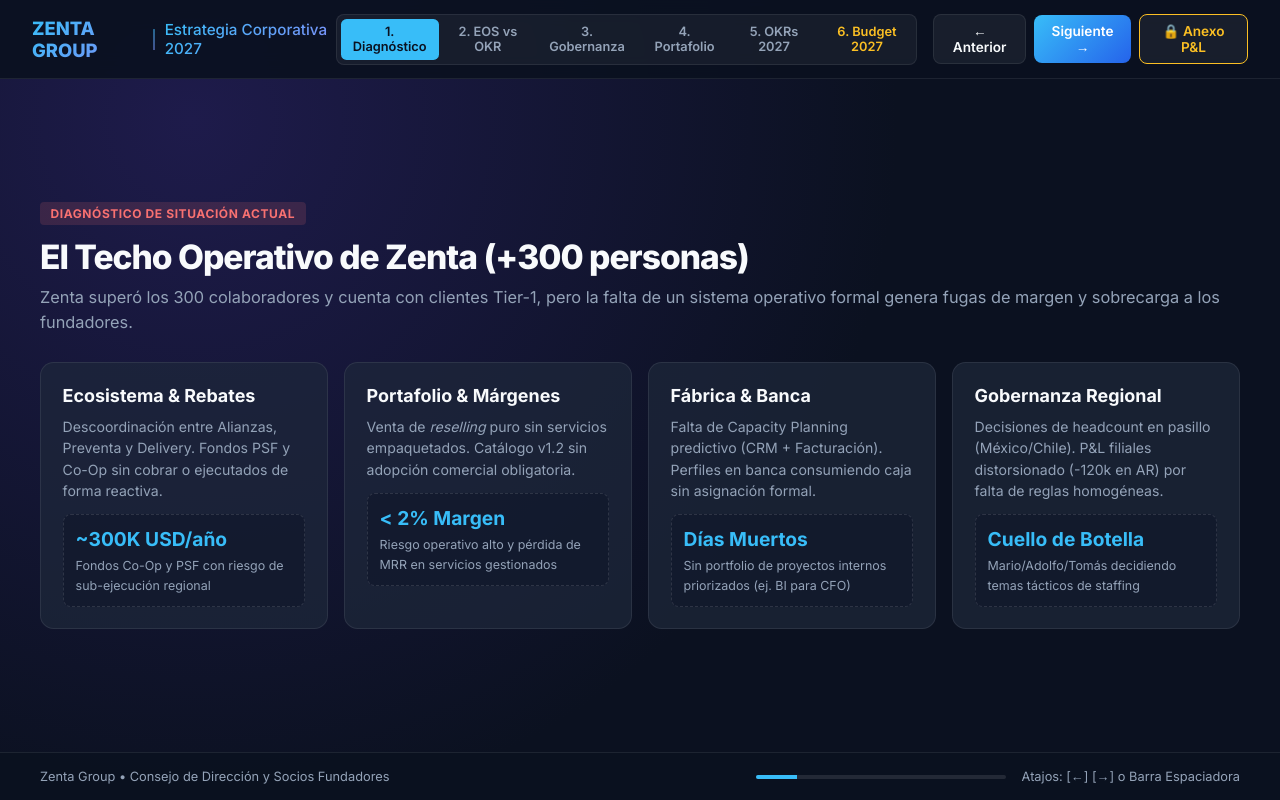
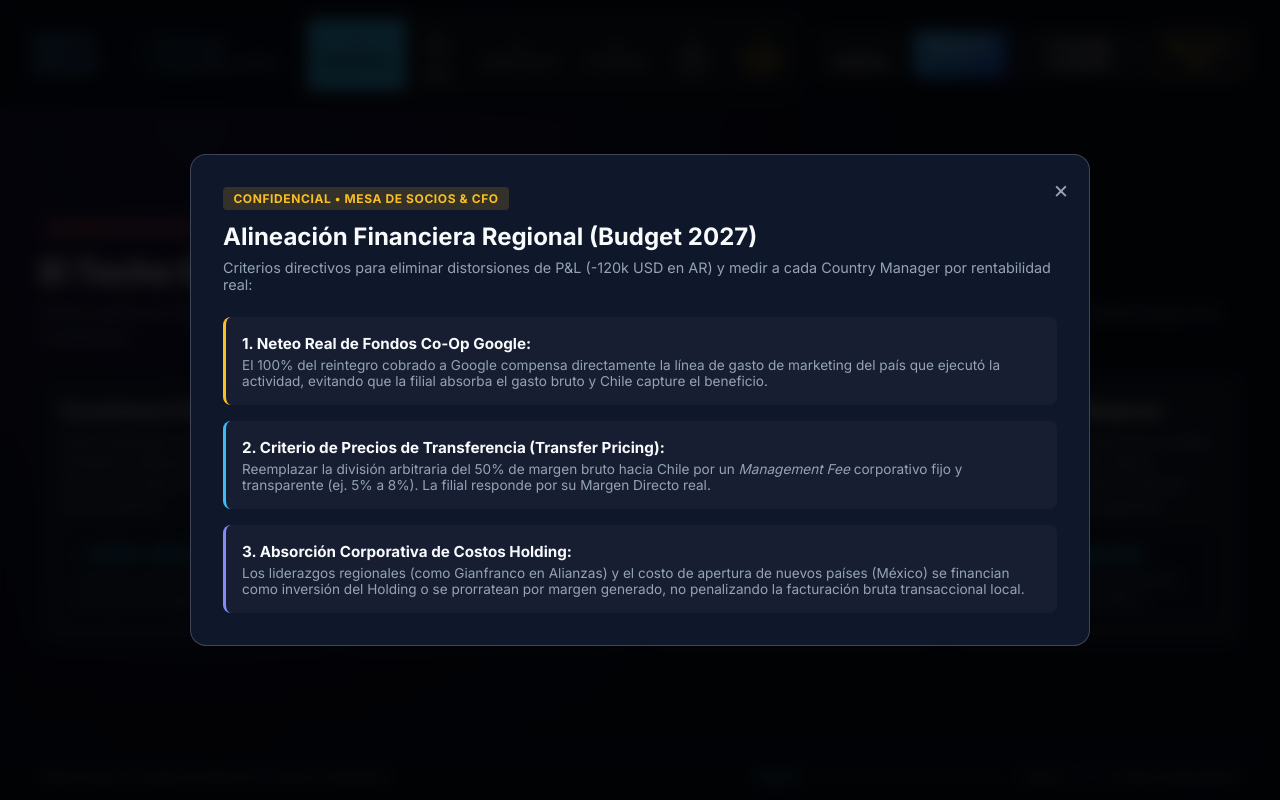
Before and after one commit to federicosuchman/Zenta-2027, a plain HTML site: page index.html in a window 1280 px wide. Both pictures are taken after a click on the button "🔒 Anexo P&L". Drawn offline with Linux system fonts and the light colour scheme.

Commit message:
index.html

```diff
--- a/index.html
+++ b/index.html
@@ -8,8 +8,8 @@
   <style>
     :root {
       --bg-dark: #0b1120;
-      --card-bg: rgba(30, 41, 59, 0.7);
-      --card-border: rgba(255, 255, 255, 0.08);
+      --card-bg: rgba(30, 41, 59, 0.75);
+      --card-border: rgba(255, 255, 255, 0.1);
       --primary: #38bdf8;
       --accent: #818cf8;
       --success: #34d399;
@@ -33,14 +33,13 @@
       justify-content: space-between;
       align-items: center;
       border-bottom: 1px solid var(--card-border);
-      background: rgba(11, 17, 32, 0.9);
+      background: rgba(11, 17, 32, 0.95);
       backdrop-filter: blur(12px);
       position: sticky;
       top: 0;
       z-index: 100;
     }
     .brand { display: flex; align-items: center; gap: 0.85rem; }
-    .brand img { height: 38px; width: auto; object-fit: contain; }
     .brand-title { font-size: 1.1rem; font-weight: 700; display: flex; align-items: center; gap: 0.5rem; }
     .brand-title span {
       background: linear-gradient(135deg, var(--primary), var(--accent));
@@ -69,9 +68,9 @@
       transition: all 0.2s ease;
     }
     .tab-pill:hover { color: var(--text-main); background: rgba(255, 255, 255, 0.1); }
-    .tab-pill.active { background: var(--primary); color: #0b1120; }
+    .tab-pill.active { background: var(--primary) !important; color: #0b1120 !important; font-weight: 700; }
     .btn {
-      background: rgba(255, 255, 255, 0.06);
+      background: rgba(255, 255, 255, 0.08);
       color: var(--text-main);
       border: 1px solid var(--card-border);
       padding: 0.5rem 1rem;
@@ -85,9 +84,9 @@
       gap: 0.35rem;
       user-select: none;
     }
-    .btn:hover { background: rgba(255, 255, 255, 0.15); border-color: var(--primary); }
-    .btn:active { transform: scale(0.97); }
-    .btn-primary { background: linear-gradient(135deg, var(--primary), #2563eb); border: none; color: #fff; }
+    .btn:hover { background: rgba(255, 255, 255, 0.18); border-color: var(--primary); }
+    .btn:active { transform: scale(0.96); }
+    .btn-primary { background: linear-gradient(135deg, var(--primary), #2563eb) !important; border: none; color: #fff !important; }
     main {
       flex: 1;
       padding: 2.2rem 2.5rem;
@@ -98,9 +97,9 @@
       flex-direction: column;
       justify-content: center;
     }
-    .slide { display: none !important; }
-    .slide.active { display: block !important; animation: fadeIn 0.3s ease forwards; }
-    @keyframes fadeIn { from { opacity: 0; transform: translateY(10px); } to { opacity: 1; transform: translateY(0); } }
+    .slide {
+      display: none;
+    }
     .badge {
       display: inline-flex;
       align-items: center;
@@ -130,12 +129,12 @@
       backdrop-filter: blur(8px);
       transition: all 0.2s ease;
     }
-    .card:hover { border-color: rgba(255, 255, 255, 0.2); }
+    .card:hover { border-color: rgba(255, 255, 255, 0.25); }
     .card h3 { font-size: 1.12rem; font-weight: 700; margin-bottom: 0.65rem; }
     .card p { font-size: 0.88rem; color: var(--text-muted); line-height: 1.5; }
     .metric-box {
       background: rgba(15, 23, 42, 0.6);
-      border: 1px dashed rgba(255, 255, 255, 0.12);
+      border: 1px dashed rgba(255, 255, 255, 0.15);
       border-radius: 0.5rem;
       padding: 0.75rem;
       margin-top: 0.85rem;
@@ -162,7 +161,7 @@
       justify-content: space-between;
       align-items: center;
       border-top: 1px solid var(--card-border);
-      background: rgba(11, 17, 32, 0.9);
+      background: rgba(11, 17, 32, 0.95);
       font-size: 0.8rem;
       color: var(--text-muted);
     }
@@ -171,7 +170,7 @@
     .modal {
       position: fixed;
       inset: 0;
-      background: rgba(0, 0, 0, 0.8);
+      background: rgba(0, 0, 0, 0.85);
       backdrop-filter: blur(8px);
       display: none;
       align-items: center;
@@ -179,10 +178,9 @@
       z-index: 1000;
       padding: 1.5rem;
     }
-    .modal.active { display: flex; }
     .modal-content {
       background: #0f172a;
-      border: 1px solid rgba(255, 255, 255, 0.15);
+      border: 1px solid rgba(255, 255, 255, 0.2);
       border-radius: 1rem;
       max-width: 900px;
       width: 100%;
@@ -205,24 +203,25 @@
 
     <div class="nav-controls">
       <div class="tab-pills">
-        <button class="tab-pill active" data-target="1">1. Diagnóstico</button>
-        <button class="tab-pill" data-target="2">2. EOS vs OKR</button>
-        <button class="tab-pill" data-target="3">3. Gobernanza</button>
-        <button class="tab-pill" data-target="4">4. Portafolio</button>
-        <button class="tab-pill" data-target="5">5. OKRs 2027</button>
-        <button class="tab-pill" data-target="6" style="color: var(--warning);">6. Budget 2027</button>
+        <button class="tab-pill active" id="pill-1" onclick="showSlide(1)">1. Diagnóstico</button>
+        <button class="tab-pill" id="pill-2" onclick="showSlide(2)">2. EOS vs OKR</button>
+        <button class="tab-pill" id="pill-3" onclick="showSlide(3)">3. Gobernanza</button>
+        <button class="tab-pill" id="pill-4" onclick="showSlide(4)">4. Portafolio</button>
+        <button class="tab-pill" id="pill-5" onclick="showSlide(5)">5. OKRs 2027</button>
+        <button class="tab-pill" id="pill-6" onclick="showSlide(6)" style="color: var(--warning);">6. Budget 2027</button>
       </div>
 
-      <button class="btn" id="btnPrev">← Anterior</button>
-      <button class="btn btn-primary" id="btnNext">Siguiente →</button>
-      <button class="btn" id="btnCfo" style="border-color: var(--warning); color: var(--warning);">🔒 Anexo P&L</button>
+      <button class="btn" id="btnPrev" onclick="prevSlide()">← Anterior</button>
+      <button class="btn btn-primary" id="btnNext" onclick="nextSlide()">Siguiente →</button>
+      <button class="btn" onclick="toggleFullScreen()">⛶ Pantalla Completa</button>
+      <button class="btn" style="border-color: var(--warning); color: var(--warning);" onclick="openCfoModal()">🔒 Anexo P&L</button>
     </div>
   </header>
 
   <main>
 
     <!-- Slide 1: Diagnóstico -->
-    <section class="slide active" id="slide-1">
+    <section class="slide" id="slide-1" style="display: block;">
       <span class="badge badge-danger">Diagnóstico de Situación Actual</span>
       <h1 class="slide-title">El Techo Operativo de Zenta (+300 personas)</h1>
       <p class="slide-subtitle">Zenta superó los 300 colaboradores y cuenta con clientes Tier-1, pero la falta de un sistema operativo formal genera fugas de margen y sobrecarga a los fundadores.</p>
@@ -499,7 +498,7 @@
   <!-- Modal Confidencial P&L -->
   <div class="modal" id="cfoModal">
     <div class="modal-content">
-      <button class="close-btn" id="btnCloseCfo">×</button>
+      <button class="close-btn" onclick="closeCfoModal()">×</button>
       <span class="badge badge-warning">Confidencial • Mesa de Socios & CFO</span>
       <h2 style="font-size: 1.5rem; margin-bottom: 0.5rem;">Alineación Financiera Regional (Budget 2027)</h2>
       <p style="color: var(--text-muted); font-size: 0.9rem; margin-bottom: 1.5rem;">Criterios directivos para eliminar distorsiones de P&L (-120k USD en AR) y medir a cada Country Manager por rentabilidad real:</p>
@@ -512,4 +511,97 @@
 
         <div style="background: rgba(255,255,255,0.03); padding: 1rem; border-radius: 0.5rem; border-left: 3px solid var(--primary);">
           <strong style="color: var(--text-main); font-size: 0.95rem;">2. Criterio de Precios de Transferencia (Transfer Pricing):</strong>
-          <p style="font-size: 0.85rem; color: var(--text-muted); margin-top: 0.25rem;">Reemplazar la división arbitraria del 50% de margen
+          <p style="font-size: 0.85rem; color: var(--text-muted); margin-top: 0.25rem;">Reemplazar la división arbitraria del 50% de margen bruto hacia Chile por un <em>Management Fee</em> corporativo fijo y transparente (ej. 5% a 8%). La filial responde por su Margen Directo real.</p>
+        </div>
+
+        <div style="background: rgba(255,255,255,0.03); padding: 1rem; border-radius: 0.5rem; border-left: 3px solid var(--accent);">
+          <strong style="color: var(--text-main); font-size: 0.95rem;">3. Absorción Corporativa de Costos Holding:</strong>
+          <p style="font-size: 0.85rem; color: var(--text-muted); margin-top: 0.25rem;">Los liderazgos regionales (como Gianfranco en Alianzas) y el costo de apertura de nuevos países (México) se financian como inversión del Holding o se prorratean por margen generado, no penalizando la facturación bruta transaccional local.</p>
+        </div>
+      </div>
+    </div>
+  </div>
+
+  <script>
+    var currentSlide = 1;
+    var totalSlides = 6;
+
+    function showSlide(n) {
+      if (n < 1) n = 1;
+      if (n > totalSlides) n = totalSlides;
+      currentSlide = n;
+
+      for (var i = 1; i <= totalSlides; i++) {
+        var s = document.getElementById('slide-' + i);
+        var p = document.getElementById('pill-' + i);
+        if (s) {
+          s.style.display = (i === currentSlide) ? 'block' : 'none';
+        }
+        if (p) {
+          if (i === currentSlide) {
+            p.classList.add('active');
+          } else {
+            p.classList.remove('active');
+          }
+        }
+      }
+
+      var pb = document.getElementById('progressBar');
+      if (pb) {
+        pb.style.width = (currentSlide / totalSlides * 100) + '%';
+      }
+    }
+
+    function nextSlide() {
+      if (currentSlide < totalSlides) {
+        showSlide(currentSlide + 1);
+      }
+    }
+
+    function prevSlide() {
+      if (currentSlide > 1) {
+        showSlide(currentSlide - 1);
+      }
+    }
+
+    function openCfoModal() {
+      var m = document.getElementById('cfoModal');
+      if (m) m.style.display = 'flex';
+    }
+
+    function closeCfoModal() {
+      var m = document.getElementById('cfoModal');
+      if (m) m.style.display = 'none';
+    }
+
+    function toggleFullScreen() {
+      if (!document.fullscreenElement) {
+        document.documentElement.requestFullscreen().catch(function(err) {});
+      } else {
+        if (document.exitFullscreen) {
+          document.exitFullscreen();
+        }
+      }
+    }
+
+    // Teclado universal
+    document.addEventListener('keydown', function(e) {
+      var k = e.key || e.keyCode;
+      if (k === 'ArrowRight' || k === 'Right' || k === 39 || k === ' ' || k === 32) {
+        e.preventDefault();
+        nextSlide();
+      } else if (k === 'ArrowLeft' || k === 'Left' || k === 37) {
+        e.preventDefault();
+        prevSlide();
+      } else if (k === 'Escape' || k === 27) {
+        closeCfoModal();
+      } else if (k >= '1' && k <= '6') {
+        showSlide(parseInt(k, 10));
+      }
+    });
+
+    // Inicializar
+    showSlide(1);
+  </script>
+</body>
+</html>
```
